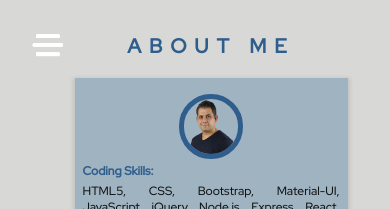
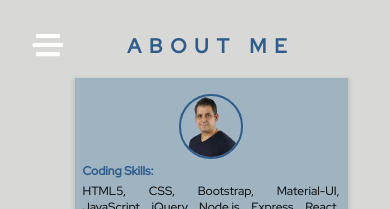
Before and after one commit to RezaHajipour/portfolio-reza, a React (Create React App) app: page /about in a window 390 px wide. Shown: the top 209 px of the page. Built offline with nearby package versions, Linux system fonts and the light colour scheme; a web font is replaced by a local one.

Commit message:
about img border changed

```diff
--- a/src/styles/About.css
+++ b/src/styles/About.css
@@ -88,6 +88,7 @@
     }
     .reza {
         width: 25%;
+        border: 2px solid #2f5d8c;
         margin-top: 0.5rem;
     }
     .content {
```
